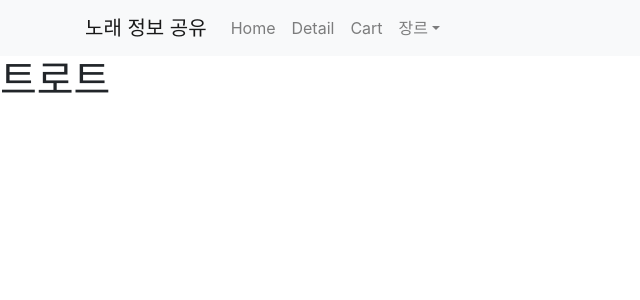
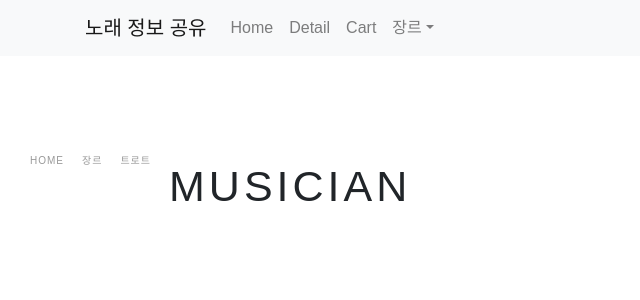
Before and after one commit to KOSA703-Team4-FinalProject/reactminiproject, a React (Create React App) app: page /trot in a window 1280 px wide. Shown: the top 300 px of the page, without its empty margins (0-640 px from the left). Built offline with nearby package versions, Linux system fonts and the light colour scheme.

Commit message:
park 변경사항

```diff
--- a/src/components/Trot.js
+++ b/src/components/Trot.js
@@ -1,10 +1,22 @@
+import { Breadcrumb, Container } from "react-bootstrap";
 
-function Trot(){
-    return (
-        <>
-            <h1>트로트</h1>
-        </>
-    )
+import '../css/trot.css';
+
+function Trot() {
+  return (
+    <>
+      <div class="subBox">
+        <div class="subLocation">
+          <ul>
+            <li>HOME</li>
+            <li>장르</li>
+            <li>트로트</li>
+          </ul>
+          <h3>MUSICIAN</h3>
+        </div>
+      </div>
+    </>
+  );
 }
 
 export default Trot;
--- /dev/null
+++ b/src/css/trot.css
@@ -0,0 +1,46 @@
+html, body, div, span, object, iframe, h1, h2, h3, h4, h5, h6, p, blockquote, pre, abbr, address, cite, code, del, dfn, em, img, ins, kbd, q, samp, small, strong, sub, sup, var, b, i, dl, dt, dd, ol, ul, li, fieldset, form, label, legend, table, caption, tbody, tfoot, thead, tr, th, td, article, aside, canvas, details, figcaption, figure, footer, header, hgroup, menu, nav, section, summary, time, mark, audio, video {
+    margin: 0;
+    padding: 0;
+    border: 0;
+    font-family: 'SMTOWN','Noto Sans KR',sans-serif,"sans-serif","AppleGothic","applegothic";
+    box-sizing: border-box;
+}
+
+ul, ol, dl, dt, dd, li {
+    list-style: none;
+}
+
+.subBox{
+    max-width: 1340px;
+    margin: 0 auto;
+    padding: 54px 30px 27px;
+}
+
+.subBox .subLocation li {
+    position: relative;
+    float: left;
+    font-size: 10px;
+    color: #999;
+    letter-spacing: 1px;
+    font-weight: 400;
+    padding-right: 12px;
+    margin-right: 6px;
+}
+
+.subBox .subLocation h3 {
+    font-size: 43px;
+    line-height: 66px;
+    letter-spacing: 4px;
+    font-weight: 300;
+    margin-left: -4px;
+}
+
+h3 {
+    display: block;
+    font-size: 1.17em;
+    margin-block-start: 1em;
+    margin-block-end: 1em;
+    margin-inline-start: 0px;
+    margin-inline-end: 0px;
+    font-weight: bold;
+}
```
